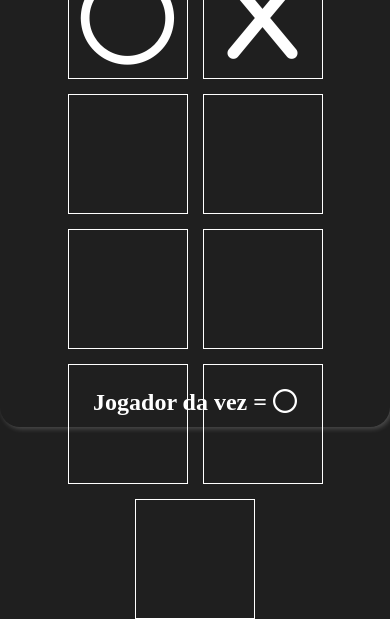
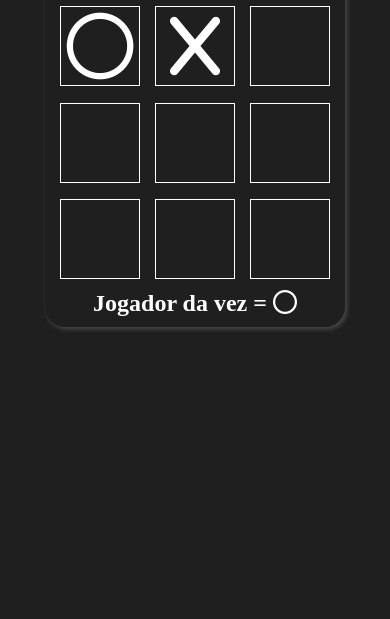
Before and after one commit to Samuel-Nun3s/Jogo-da-Velha, a plain HTML site: page index.html in a window 390 px wide. Shown: the part 295-914 px from the top of the page. After the commit the page ends 844 px from the top, so only its background shows below. Drawn offline with Linux system fonts and the light colour scheme.

Commit message:
Responsividade

```diff
--- a/src/styles/style.css
+++ b/src/styles/style.css
@@ -17,7 +17,7 @@ body {
 
 main {
     width: 500px;
-    height: 600px;
+    height: 570px;
     border-radius: 20px;
     display: flex;
     flex-direction: column;
@@ -53,7 +53,7 @@ header {
     height: 70%;
     display: flex;
     flex-wrap: wrap;
-    gap: 15px;
+    gap: 20px;
     justify-content: center;
     align-items: center;
 }
@@ -77,6 +77,26 @@ header {
 }
 
 #player-moment {
-    margin-top: 10px;
+    margin: 10px 0px;
     color: white;
 }
+
+@media screen and (max-width: 530px) {
+    main {
+        width: 300px;
+        height: 400px;
+    }
+
+    #game {
+        gap: 15px;
+    }
+
+    .moves {
+        width: 80px;
+        height: 80px;
+    }
+
+    .move {
+        font-size: 5em;
+    }
+}
```
